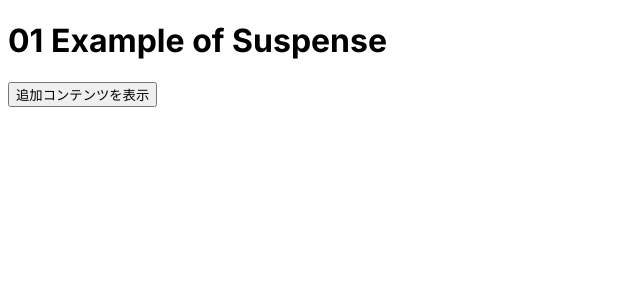
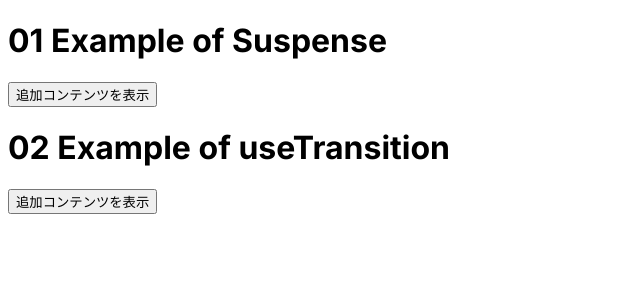
Before and after one commit to ayumu-1212/design-components, a Next.js app in the folder app/: page /suspense in a window 1280 px wide. Shown: the top 300 px of the page, without its empty margins (0-640 px from the left). Built offline with nearby package versions, Linux system fonts and the light colour scheme.

Commit message:
✨ useTransitionExampleを追加

```diff
--- a/app/src/app/suspense/page.tsx
+++ b/app/src/app/suspense/page.tsx
@@ -1,10 +1,10 @@
-import { css } from '../../../styled-system/css'
-import { SuspenseExample } from '@/components/suspense'
+import { SuspenseExample, UseTransitionExample } from '@/components/suspense'
 
 export default function View() {
   return (
     <div>
       <SuspenseExample />
+      <UseTransitionExample />
     </div>
   )
 }
--- a/app/src/components/suspense/index.ts
+++ b/app/src/components/suspense/index.ts
@@ -1 +1,2 @@
 export { SuspenseExample } from './suspense-example'
+export { UseTransitionExample } from './use-transition-example'
--- /dev/null
+++ b/app/src/components/suspense/use-transition-example.tsx
@@ -0,0 +1,31 @@
+'use client'
+
+import { useState, useTransition, Suspense } from 'react'
+import { AdditionalContents } from './additional-contents'
+
+export const UseTransitionExample = () => {
+  const [showChild, setShowChild] = useState(false)
+  const [isPending, startTransition] = useTransition()
+
+  return (
+    <>
+      <h1>02 Example of useTransition</h1>
+      <Suspense fallback={<p>loading...</p>}>
+        {showChild ? (
+          <AdditionalContents />
+        ) : (
+          <button
+            onClick={() => {
+              // setShowChildをstartTransitionで囲んだ
+              startTransition(() => {
+                setShowChild(true)
+              })
+            }}
+          >
+            追加コンテンツを表示
+          </button>
+        )}
+      </Suspense>
+    </>
+  )
+}
```
